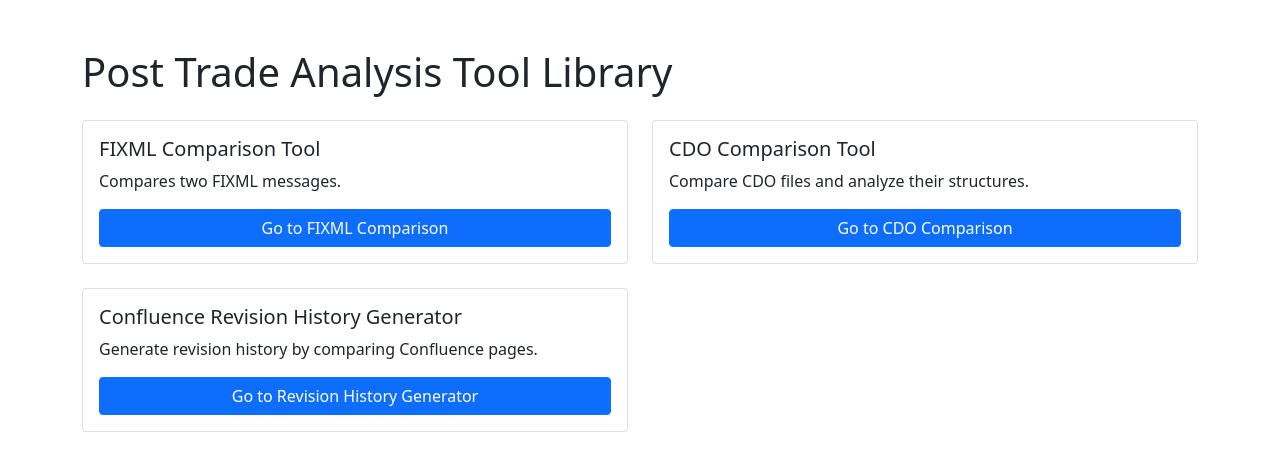
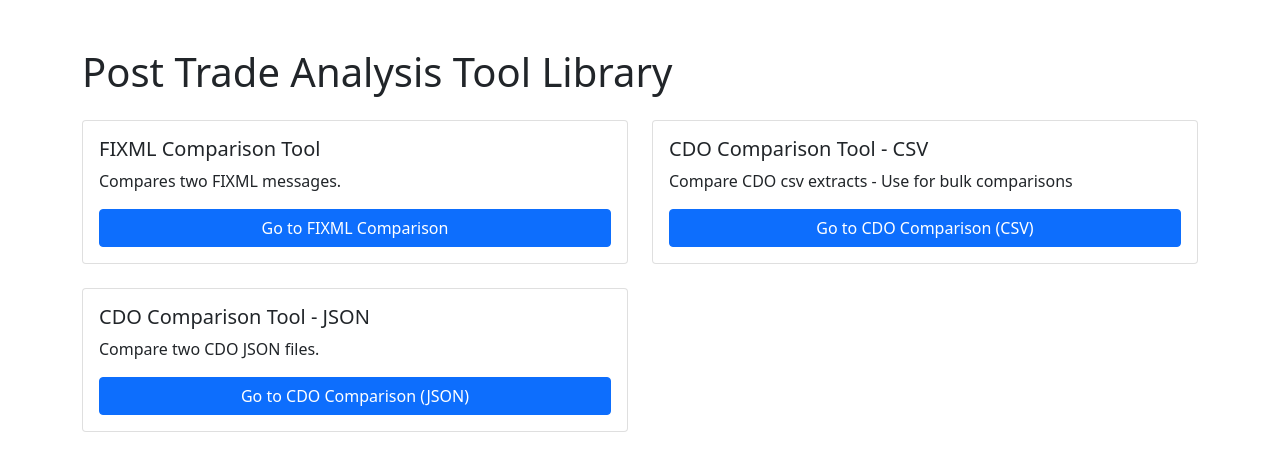
Before and after one commit to P-McA/analysis-tool-suite, a Flask app: page / in a window 1280 px wide. Shown: the top 471 px of the page. Run offline with Flask 3, Linux system fonts and the light colour scheme.

Commit message:
Added support for JSON CDO compare tool

```diff
--- a/app.py
+++ b/app.py
@@ -9,6 +9,8 @@ import io
 import json
 from collections import defaultdict
 from datetime import datetime
+import json
+from deepdiff import DeepDiff
 from confluence_helper import ConfluenceTableComparer
 
 app = Flask(__name__)
@@ -388,7 +390,53 @@ def generate_revision_history():
 
 revision_entries = []
 
+@app.route('/cdo_json_comparison')
+def cdo_json_comparison():
+    return render_template('cdo_json_comparison.html')
 
+@app.route('/compare_json', methods=['POST'])
+def compare_json():
+    app.logger.debug("JSON Comparison request received")
+
+    file1 = request.files['file1']
+    file2 = request.files['file2']
+
+    app.logger.debug(f"File 1: {file1.filename}, File 2: {file2.filename}")
+
+    try:
+        json1 = json.loads(file1.read().decode('utf-8'))
+        json2 = json.loads(file2.read().decode('utf-8'))
+
+        # Use DeepDiff to compare the JSON structures
+        diff = DeepDiff(json1, json2, verbose_level=2)
+
+        result = {
+            'file1_name': file1.filename,
+            'file2_name': file2.filename,
+            'only_in_1': list(diff.get('dictionary_item_removed', [])),
+            'only_in_2': list(diff.get('dictionary_item_added', [])),
+            'different_values': [
+                {
+                    'path': k,
+                    'value1': v.get('old_value'),
+                    'value2': v.get('new_value')
+                }
+                for k, v in diff.get('values_changed', {}).items()
+            ],
+            'json1': json.dumps(json1, indent=2),
+            'json2': json.dumps(json2, indent=2)
+        }
+
+        app.logger.debug("JSON comparison completed")
+        return jsonify(result)
+
+    except json.JSONDecodeError as e:
+        return jsonify({'error': f'Invalid JSON format: {str(e)}'}), 400
+    except Exception as e:
+        return jsonify({'error': f'Comparison failed: {str(e)}'}), 500
+
+
+'''
 @app.route('/confluence_comparison')
 def confluence_comparison():
     return render_template('confluence_comparison.html')
@@ -413,7 +461,7 @@ def compare_confluence():
         return jsonify({'changes': changes})
     except Exception as e:
         return jsonify({'error': str(e)}), 500
-
+'''
 
 if __name__ == '__main__':
     app.run(debug=True)
--- a/templates/index.html
+++ b/templates/index.html
@@ -29,19 +29,18 @@
             <div class="col">
                 <div class="card">
                     <div class="card-body d-flex flex-column">
-                        <h5 class="card-title">CDO Comparison Tool</h5>
-                        <p class="card-text flex-grow-1">Compare CDO files and analyze their structures.</p>
-                        <a href="cdo_comparison" class="btn btn-primary mt-auto">Go to CDO Comparison</a>
+                        <h5 class="card-title">CDO Comparison Tool - CSV</h5>
+                        <p class="card-text flex-grow-1">Compare CDO csv extracts - Use for bulk comparisons</p>
+                        <a href="cdo_comparison" class="btn btn-primary mt-auto">Go to CDO Comparison (CSV)</a>
                     </div>
                 </div>
             </div>
-
             <div class="col">
                 <div class="card">
                     <div class="card-body d-flex flex-column">
-                        <h5 class="card-title">Confluence Revision History Generator</h5>
-                        <p class="card-text flex-grow-1">Generate revision history by comparing Confluence pages.</p>
-                        <a href="confluence_comparison" class="btn btn-primary mt-auto">Go to Revision History Generator</a>
+                        <h5 class="card-title">CDO Comparison Tool - JSON</h5>
+                        <p class="card-text flex-grow-1">Compare two CDO JSON files.</p>
+                        <a href="cdo_json_comparison" class="btn btn-primary mt-auto">Go to CDO Comparison (JSON)</a>
                     </div>
                 </div>
             </div>
```
Also changed, not shown: templates/cdo_json_comparison.html (added, +117 -0 lines).
